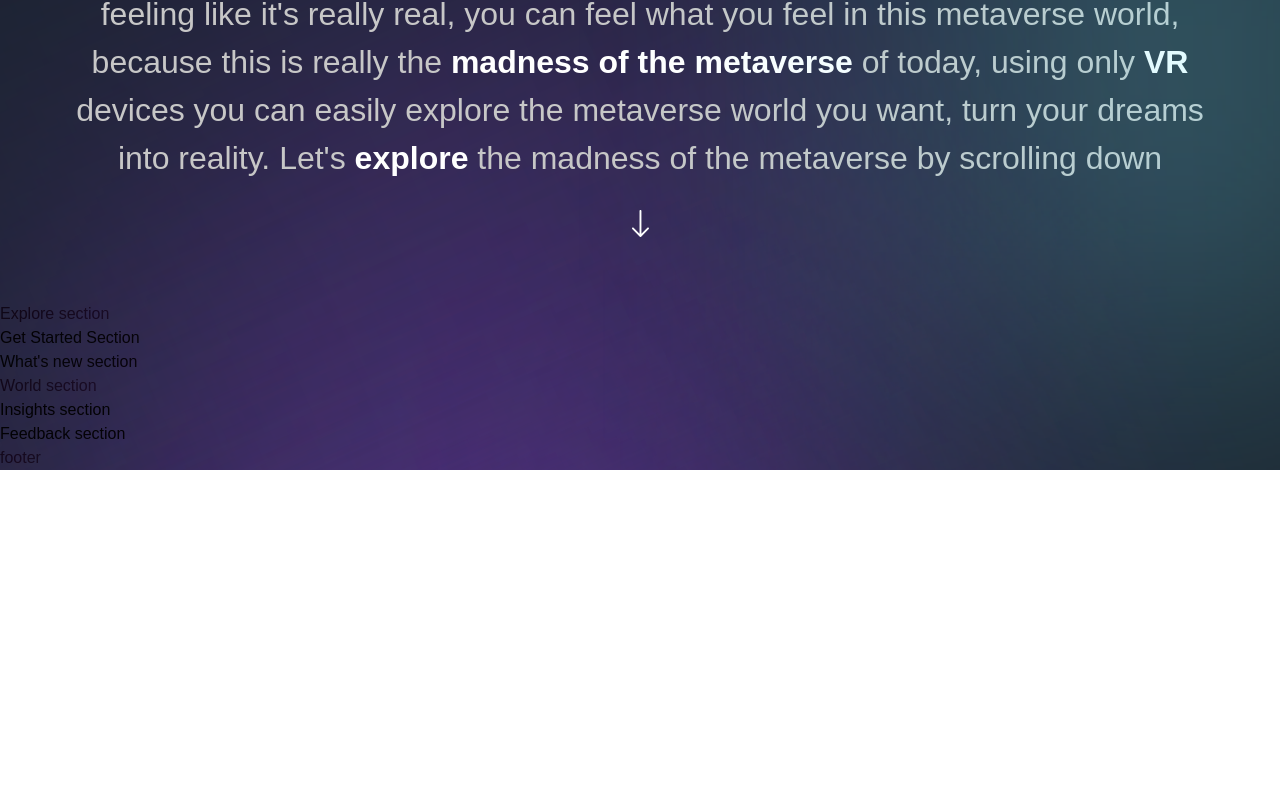
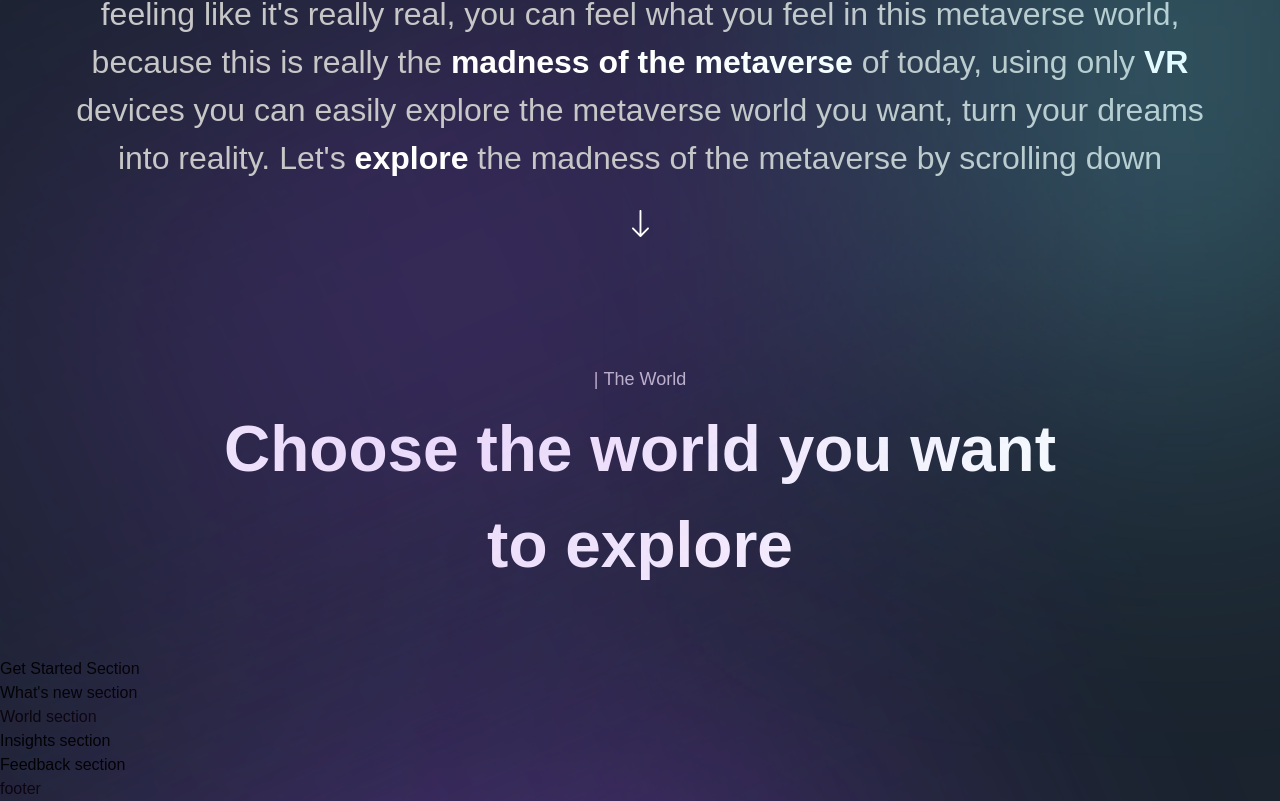
Before and after one commit to ArfinHasib/metaversus, a Next.js app: page / in a window 1280 px wide. Shown: the part 1261-2062 px from the top of the page. Before the commit the page ends 1731 px from the top, so only its background shows below. Built offline with nearby package versions, Linux system fonts and the light colour scheme; a web font is replaced by a local one.

Commit message:
Building the custom title text

```diff
--- a/components/CustomTexts.jsx
+++ b/components/CustomTexts.jsx
@@ -17,4 +17,13 @@
    </motion.p>
 );
 
-export const TitleText = () => <h2>Title Text</h2>;
+export const TitleText = ({ title, textStyles }) => (
+   <motion.h2
+      variants={textVariant2}
+      initial='hidden'
+      whileInView='show'
+      className={`mt-[8px] font-bold md:text-[64px] text-[40px] text-white ${textStyles}`}
+   >
+      {title}
+   </motion.h2>
+);
--- a/sections/Explore.jsx
+++ b/sections/Explore.jsx
@@ -1,9 +1,34 @@
 'use client';
 
+import { useState } from 'react';
+import { motion } from 'framer-motion';
+
+import styles from '../styles';
+import { staggerContainer } from '../utils/motion';
+import { TypingText, ExploreCard, TitleText } from '../components';
+import { exploreWorlds } from '../constants';
+
 const Explore = () => (
-  <section>
-    Explore section
-  </section>
+   <section className={`${styles.paddings}`} id='explore'>
+      <motion.div
+         variants={staggerContainer}
+         initial='hidden'
+         whileInView='show'
+         viewport={{ once: false, amount: 0.25 }}
+         className={`${styles.innerWidth} mx-auto flex flex-col`}
+      >
+         <TypingText title='| The World' textStyles='text-center' />
+         <TitleText
+            title={
+               <>
+                  Choose the world you want <br className='md:block hidden' />{' '}
+                  to explore
+               </>
+            }
+            textStyles='text-center'
+         />
+      </motion.div>
+   </section>
 );
 
 export default Explore;
```
